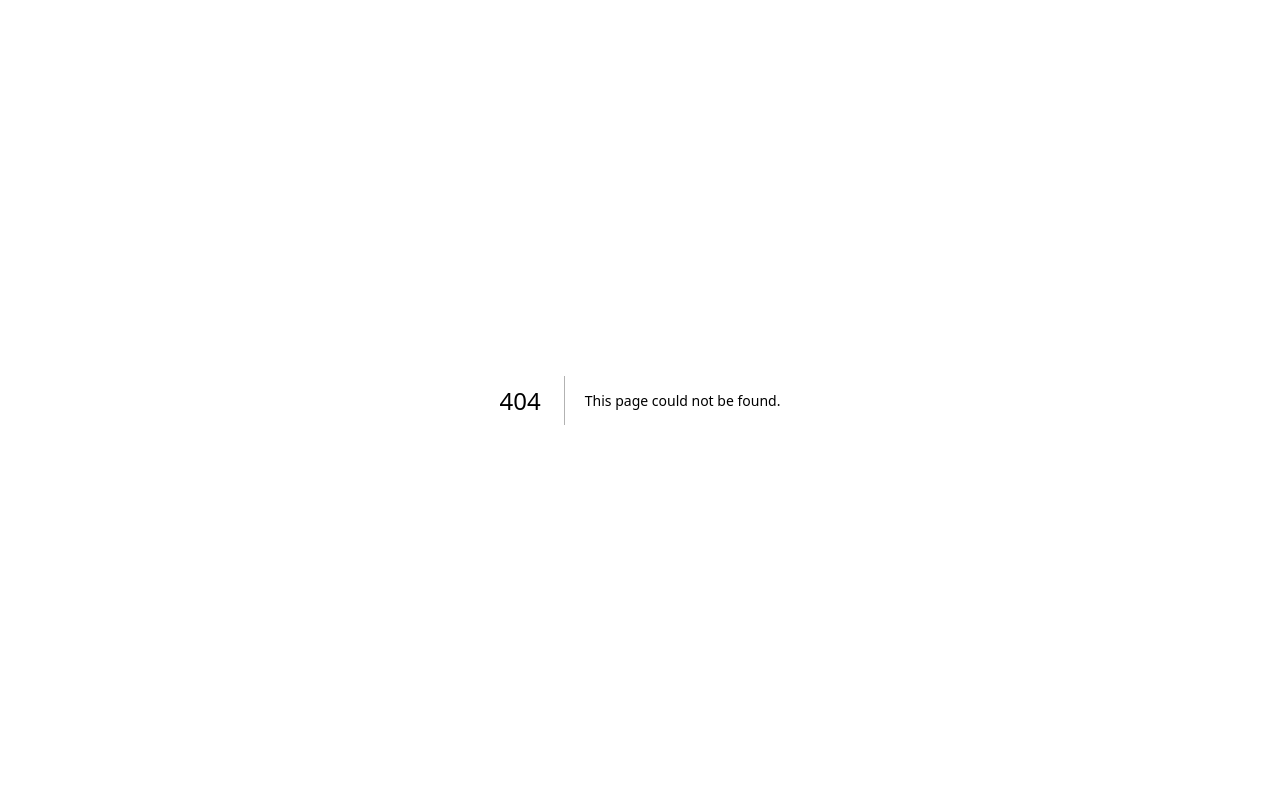
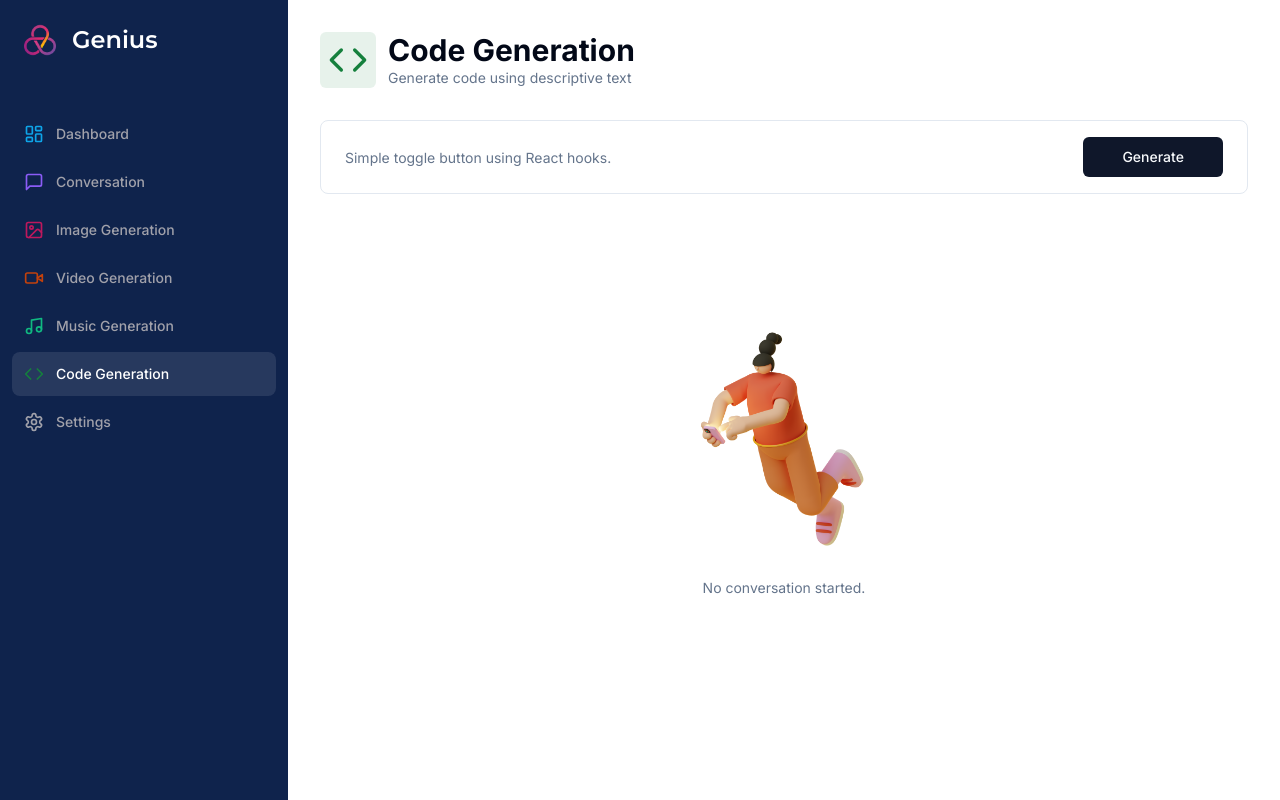
Before and after one commit to jiaen188/nextjs-react-clerk-ai-sass, a Next.js app: page /code in a window 1280 px wide. Before the commit this address had no page. Built offline with nearby package versions, Linux system fonts and the light colour scheme.

Commit message:
feat: code 页面

```diff
--- /dev/null
+++ b/app/(dashboard)/(routes)/code/page.tsx
@@ -0,0 +1,153 @@
+"use client";
+
+import ReactMarkdown from "react-markdown";
+import OpenAI from "openai";
+import axios from "axios";
+import { z } from "zod";
+import { zodResolver } from "@hookform/resolvers/zod";
+import { Code } from "lucide-react";
+import { useForm } from "react-hook-form";
+import { useState } from "react";
+
+import Heading from "@/components/Heading";
+import { Form, FormControl, FormField, FormItem } from "@/components/ui/form";
+import { Button } from "@/components/ui/button";
+import { Input } from "@/components/ui/input";
+import Empty from "@/components/Empty";
+import Loader from "@/components/Loader";
+import UserAvatar from "@/components/UserAvatar";
+import BotAvatar from "@/components/BotAvatar";
+import { cn } from "@/lib/utils";
+
+const formSchema = z.object({
+  prompt: z.string().min(1, { message: "prompt is required" }),
+});
+
+const CodePage = () => {
+  const [messages, setMessages] = useState<
+    OpenAI.Chat.ChatCompletionMessageParam[]
+  >([]);
+
+  const form = useForm<z.infer<typeof formSchema>>({
+    resolver: zodResolver(formSchema),
+    defaultValues: {
+      prompt: "",
+    },
+  });
+
+  const isLoading = form.formState.isSubmitting;
+
+  const onSubmit = async (values: z.infer<typeof formSchema>) => {
+    try {
+      const useMessage: OpenAI.Chat.ChatCompletionMessageParam = {
+        role: "user",
+        content: values.prompt,
+      };
+      const newMessages = [...messages, useMessage];
+
+      const response = await axios.post("/api/code", {
+        messages: newMessages,
+      });
+
+      setMessages((current) => [...current, useMessage, response.data]);
+
+      form.reset();
+    } catch (error) {
+      // TODO open pro modal
+      console.log("error", error);
+    } finally {
+      // TODO refresh
+    }
+  };
+
+  return (
+    <div>
+      <Heading
+        title="Code Generation"
+        description="Generate code using descriptive text"
+        icon={Code}
+        iconColor="text-green-700"
+        bgColor="bg-green-700/10"
+      ></Heading>
+      <div className="px-4 lg:px-8">
+        <div>
+          <Form {...form}>
+            <form
+              onSubmit={form.handleSubmit(onSubmit)}
+              className="rounded-lg border w-full p-4 px-3 md:px-6 focus-within:shadow-sm grid grid-cols-12 gap-2"
+            >
+              <FormField
+                control={form.control}
+                name="prompt"
+                render={({ field }) => (
+                  <FormItem className="col-span-12 lg:col-span-10">
+                    <FormControl className="m-0 p-0">
+                      <Input
+                        className=" border-0 outline-none focus-visible:ring-0 focus-visible:ring-transparent"
+                        disabled={isLoading}
+                        placeholder="Simple toggle button using React hooks."
+                        {...field}
+                      />
+                    </FormControl>
+                  </FormItem>
+                )}
+              />
+              <Button
+                className="col-span-12 lg:col-span-2 w-full"
+                disabled={isLoading}
+                type="submit"
+              >
+                Generate
+              </Button>
+            </form>
+          </Form>
+        </div>
+        <div className="space-y-4 mt-4">
+          {isLoading && (
+            <div className="p-8 rounded-lg w-full flex items-center justify-center bg-muted">
+              <Loader></Loader>
+            </div>
+          )}
+          {messages.length === 0 && !isLoading && (
+            <Empty label="No conversation started."></Empty>
+          )}
+          <div className="flex flex-col-reverse gap-y-4">
+            {messages.map((message, index) => (
+              <div
+                key={index}
+                className={cn(
+                  "p-8 w-full flex items-start gap-x-8 rounded-lg",
+                  message.role === "user"
+                    ? "bg-white border border-black/10"
+                    : "bg-muted"
+                )}
+              >
+                {message.role === "user" ? <UserAvatar /> : <BotAvatar />}
+                <ReactMarkdown
+                  components={{
+                    pre: ({ node, ...props }) => (
+                      <div className=" overflow-auto w-full my-2 bg-black/10 p-2 rounded-lg">
+                        <pre {...props}></pre>
+                      </div>
+                    ),
+                    code: ({ node, ...props }) => (
+                      <code
+                        className=" bg-black/10 rounded-lg p-1"
+                        {...props}
+                      ></code>
+                    ),
+                  }}
+                  className="text-sm overflow-hidden leading-7"
+                >
+                  {(message?.content as string) || ""}
+                </ReactMarkdown>
+              </div>
+            ))}
+          </div>
+        </div>
+      </div>
+    </div>
+  );
+};
+
+export default CodePage;
--- /dev/null
+++ b/app/api/code/route.ts
@@ -0,0 +1,52 @@
+
+import { auth } from "@clerk/nextjs";
+import axios from "axios";
+import { NextResponse } from "next/server";
+import OpenAI from "openai";
+
+const openai = new OpenAI({
+  apiKey: process.env.OPEN_AI_API_KEY,
+  baseURL: process.env.BASE_URL + '/v1'
+});
+
+const instructionMessage: OpenAI.Chat.ChatCompletionMessageParam = {
+  role: 'system',
+  content: "You are a code generator. You must answer only in markdown code snippets. Use code comments for explanations."
+}
+
+export async function POST(req: Request) {
+  try {
+    const { userId } = auth()
+    const body = await req.json();
+    const { messages } = body
+
+    if (!userId) {
+      return new NextResponse("Unauthorized", { status: 401 });
+    }
+
+    if (!openai.apiKey) {
+      return new NextResponse("OpenAI API key not set", { status: 500 });
+    }
+
+    // const response = await openai.chat.completions.create({
+    //   messages,
+    //   model: "gpt-3.5-turbo",
+    // });
+    // return NextResponse.json(response.choices[0].message);
+
+    // TODO 需要梯子，用第三方服务替代
+    const response = await axios.post(process.env.BASE_URL + '/v1' + '/chat/completions', {
+      messages: [instructionMessage, ...messages],
+      model: "gpt-3.5-turbo",
+    }, {
+      headers: {
+        'Authorization': `Bearer ${process.env.OPEN_AI_API_KEY}`
+      }
+    })
+
+    return NextResponse.json(response.data.choices[0].message);
+  } catch (error) {
+    console.log('[CODE_ERROR]', error)
+    return new NextResponse("Internal Server Error", { status: 500 });
+  }
+}
--- a/package.json
+++ b/package.json
@@ -24,6 +24,7 @@
     "react": "^18",
     "react-dom": "^18",
     "react-hook-form": "^7.50.1",
+    "react-markdown": "^9.0.1",
     "tailwind-merge": "^2.2.1",
     "tailwindcss-animate": "^1.0.7",
     "zod": "^3.22.4"
```
Also changed, not shown: 1 other file (tests, documents, lock files or other folders).
